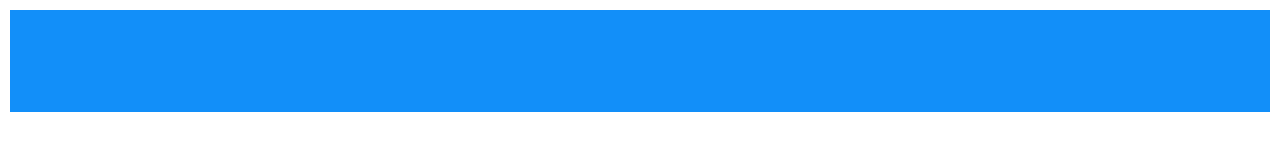
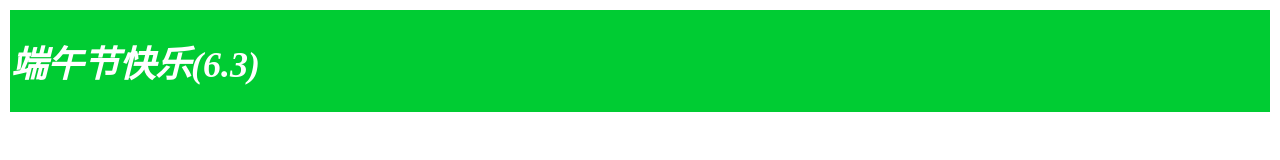
Before and after one commit to epfblock/epfblock.github.io, a plain HTML site: page top.html in a window 1280 px wide. Drawn offline with Linux system fonts and the light colour scheme.

Commit message:
Update top.html

```diff
--- a/top.html
+++ b/top.html
@@ -5,7 +5,12 @@
 <title>无标题文档</title>
 <style type="text/css">
 .aaa {
-	background-color: #128FF9;
+	background-color: #00CC33;
+	font-size: 36px;
+	font-style: oblique;
+	font-weight: 900;
+	text-transform: lowercase;
+	color: #FFF;
 }
 </style>
 </head>
@@ -13,7 +18,7 @@
 <body>
 <table width="100%" border="0">
   <tr>
-    <td height="100" class="aaa">&nbsp;</td>
+    <td height="100" class="aaa">端午节快乐(6.3)</td>
   </tr>
 </table>
 </body>
```
